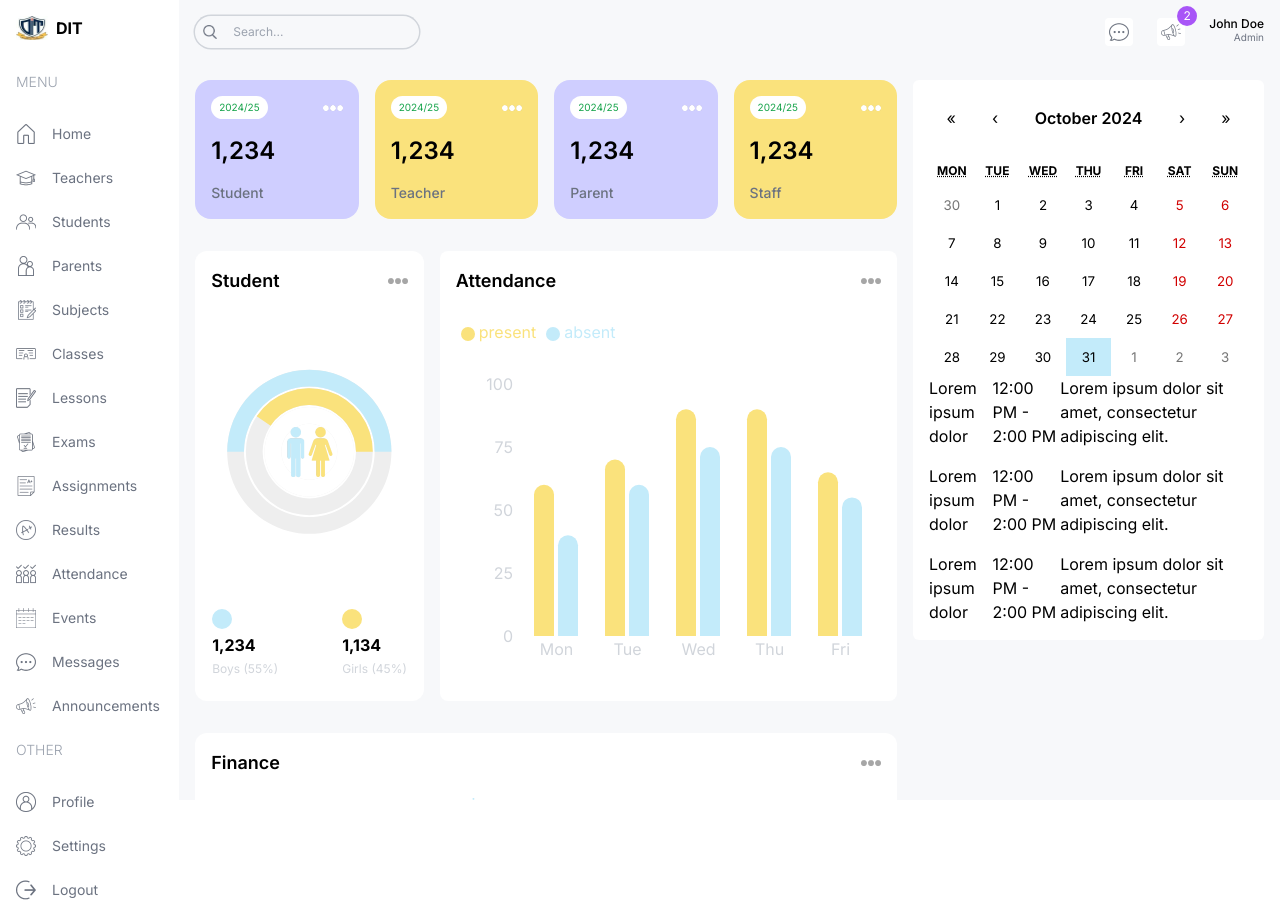
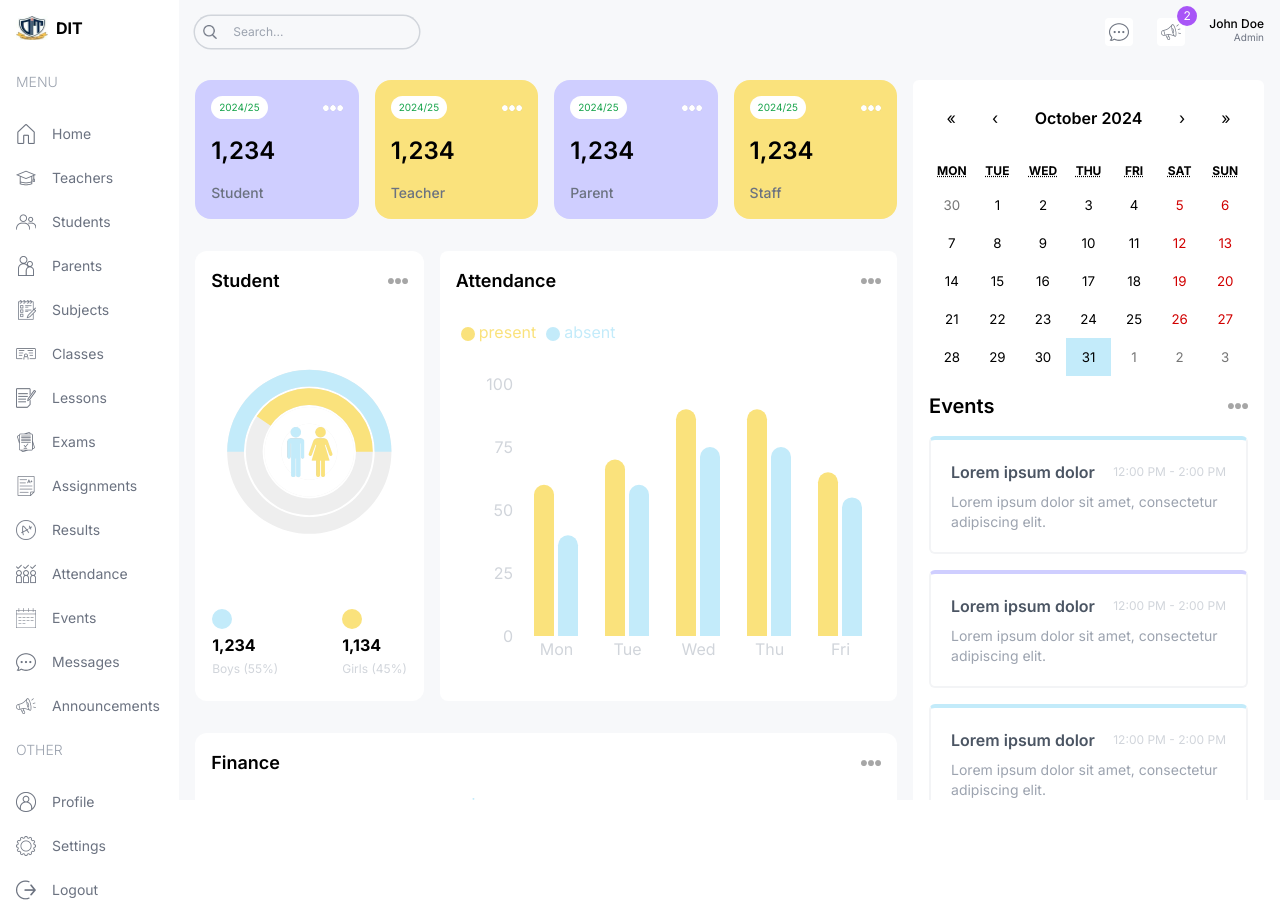
Before and after one commit to umarabdullah-991/Department-Management-System-FYP, a Next.js app in the folder Front-End/: page /admin in a window 1280 px wide. Built offline with nearby package versions, Linux system fonts and the light colour scheme.

Commit message:
Event stylling added

```diff
--- a/Front-End/src/components/EventCalendar.tsx
+++ b/Front-End/src/components/EventCalendar.tsx
@@ -1,4 +1,5 @@
 "use client"
+import Image from "next/image";
 import { title } from "process";
 import { useState } from "react";
 import Calendar from "react-calendar";
@@ -33,17 +34,22 @@
 const EventCalendar = () => {
     const [value, onChange] = useState<Value>(new Date());
     return(
-        <div className="bg-white p-4 rounded-md"><Calendar onChange={onChange} value={value} />
+        <div className="bg-white p-4 rounded-md">
+            <Calendar onChange={onChange} value={value} />
+            <div className="flex items-center justify-between">
+                <h1 className="text-xl font-semibold my-4">Events</h1>
+                <Image src="/moreDark.png" width={20} height={20} alt="" />
+            </div>
         <div className="flex flex-col gap-4">
             {events.map(event => (
-                <div className="" key={event.id}>
+                <div className="p-5 rounded-md border-2 border-gray-100 border-t-4 odd:border-t-customBlueLight even:border-t-customPurple" key={event.id}>
                     <div className="flex items-center justify-between">
-                        <h1>{event.title}</h1>
-                        <span>{event.time}</span>
+                        <h1 className="font-semibold text-gray-600">{event.title}</h1>
+                        <span className="text-gray-300 text-xs ">{event.time}</span>
+                        </div>
                         <div>
-                            <p>{event.description}</p>
+                            <p className="mt-2 text-gray-400 text-sm">{event.description}</p>
                         </div>
-                    </div>
                 </div>
             ))}
         </div>
```
